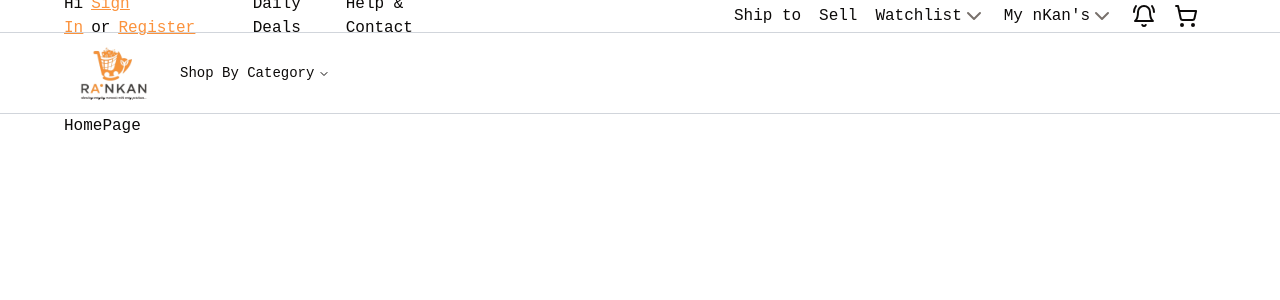
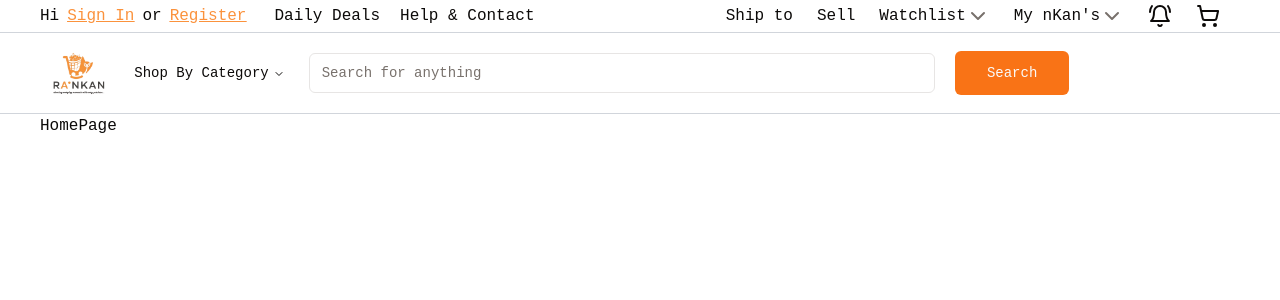
Before and after one commit to olartbaraq/ra-nkan-frontend, a Next.js app: page / in a window 1280 px wide. Shown: the top 300 px of the page. Built offline with nearby package versions, Linux system fonts and the light colour scheme; a web font is replaced by a local one.

Commit message:
Update Advert, MaxWidthWrapper, and Navbar components

```diff
--- a/components/Advert.tsx
+++ b/components/Advert.tsx
@@ -21,11 +21,10 @@ import { MY_NKANS } from "@/utils/textdata/my_nkan"
 const Advert = () => {
   return (
     <div className="border-b border-gray-300">
-        <MaxWidthWrapper  className="py-1">
-            <div className="flex flex-row justify-between h-6 min-w-full">
-            <div className="flex flex-row justify-between items-center w-[400px]">
-                <div>
-                    <h4>Hi
+        <MaxWidthWrapper className="py-1">
+            <div className="flex flex-row justify-between h-6 w-full">
+                <div className="flex flex-row justify-normal space-x-5 items-center w-full">
+                        <div>Hi
                             <span className="text-orange-400 underline mx-2">
                                 <Link href={'/login'}>Sign In</Link>
                             </span>
@@ -33,14 +32,13 @@ const Advert = () => {
                             <span className="text-orange-400 underline mx-2">
                                 <Link href={'/login'}>Register</Link>
                             </span>
-                    </h4>
                         </div>
                     <h4 className="no-underline hover:underline"><Link href={'/login'}>Daily Deals</Link></h4>
 
                     <h4 className="no-underline hover:underline"><Link href={'/login'}>Help & Contact</Link></h4>
                 </div>
 
-            <div className="flex flex-row justify-evenly items-center w-[500px]">
+                <div className="flex flex-row justify-normal space-x-6 w-3/4">
 
                     <h4 className="no-underline hover:underline">
                         <Link href={'/login'}>Ship to</Link>
@@ -51,7 +49,7 @@ const Advert = () => {
                     </h4>
 
                     <h4 className="no-underline hover:underline">
-                    <Link href={'/login'}>
+                        {/* <Link href={'/login'}> */}
                             <div className="flex flex-row items-center justify-start">
                                 <HoverCard>
                                     <HoverCardTrigger>
@@ -64,11 +62,11 @@ const Advert = () => {
                                 <ChevronDown className={cn("h-6 w-6 transition-all text-muted-foreground"
                                 )}/>
                             </div>
-                    </Link>
+                        {/* </Link> */}
                     </h4>
 
                     <h4 className="no-underline hover:underline">
-                    <Link href={'/login'}>
+                        {/* <Link href={'/login'}> */}
                             <div className="flex flex-row items-center justify-start">
                                 <HoverCard>
                                     <HoverCardTrigger>
@@ -88,10 +86,9 @@ const Advert = () => {
                                         }
                                     </HoverCardContent>
                                 </HoverCard>
-                            <ChevronDown className={cn("h-6 w-6 transition-all text-muted-foreground"
-                            )}/>
+                                <ChevronDown className={cn("h-6 w-6 transition-all text-muted-foreground")}/>
                             </div>
-                    </Link>
+                        {/* </Link> */}
                     </h4>
 
                     <BellRing />
--- a/components/MaxWidthWrapper.tsx
+++ b/components/MaxWidthWrapper.tsx
@@ -3,7 +3,7 @@ import { ReactNode } from "react"
 
 const MaxWidthWrapper = ({children, className} : {children: ReactNode, className? : string}) => {
     return (
-        <div className={cn("mx-auto w-full max-w-screen-xl px-2.5 md:px-16", className)}>
+        <div className={cn("mx-auto max-w-full px-10", className)}>
             {children}
         </div>
     )
--- a/components/Navbar.tsx
+++ b/components/Navbar.tsx
@@ -1,5 +1,5 @@
 "use client"
-import * as React from "react"
+import React, {useState} from "react"
 import { cn } from "@/lib/utils"
 import { MaxWidthWrapper } from '@/other-components'
 import Image from 'next/image'
@@ -9,8 +9,12 @@ import {
     NavigationMenu, NavigationMenuContent, NavigationMenuIndicator,
     NavigationMenuItem, NavigationMenuLink, NavigationMenuList,
     NavigationMenuTrigger,NavigationMenuViewport } from "@/components/ui/navigation-menu"
+import { PRODUCT_CATEGORIES } from "@/utils/textdata/category"
+import { Button, buttonVariants } from "@/components/ui/button"
+import { Input } from "@/components/ui/input"
 
-import { PRODUCT_CATEGORIES } from "@/utils/textdata/category"
+
+
 
 const ListItem = React.forwardRef<
   React.ElementRef<"a">,
@@ -40,12 +44,18 @@ ListItem.displayName = "ListItem"
 
 
 const Navbar = () => {
+
+  const [search, setsearch] = useState("")
+
+  const SearchProducts = () => {
+    console.log(search)
+  }
     return (
         <MaxWidthWrapper className="border-b border-gray-300">
-            <div className='flex flex-row items-center justify-start h-20 min-w-full'>
+            <div className='hidden sm:flex flex-row items-center justify-between h-20 w-full'>
 
                 <div className='ml-4 lg:ml-0'>
-                    <Link href='/'><Image src={SiteLogo} alt="Ra'Nkan Logo" width={100} height={100}/></Link>
+                  <Link href='/'><Image src={SiteLogo} alt="Ra'Nkan Logo" width={100} height={100} priority={true}/></Link>
                 </div>
 
                 <NavigationMenu>
@@ -53,7 +63,7 @@ const Navbar = () => {
                         <NavigationMenuItem>
                             <NavigationMenuTrigger>Shop By Category</NavigationMenuTrigger>
                                 <NavigationMenuContent>
-                                    <ul className="grid w-[700px] gap-3 p-4 md:w-[800px] md:grid-cols-5 lg:w-[950px] ">
+                                    <ul className="grid w-[700px] gap-3 p-4 md:max-w-full md:grid-cols-5 lg:max-w-full ">
                                         {PRODUCT_CATEGORIES.map((category) => (
                                             <ListItem
                                             key={category.label}
@@ -74,6 +84,11 @@ const Navbar = () => {
                             </NavigationMenuItem>
                         </NavigationMenuList>
                 </NavigationMenu>
+
+                <div className="flex w-full items-center space-x-5">
+                  <Input className=" ml-2 w-2/3" type="search" onChange={(e) => setsearch(e.target.value)} placeholder="Search for anything" />
+                  <Button onClick={SearchProducts} className={cn(buttonVariants({variant: 'default', size: "lg"}))} type="submit">Search</Button>
+                </div>
             </div>
         </MaxWidthWrapper>
     )
--- /dev/null
+++ b/components/ui/input.tsx
@@ -0,0 +1,25 @@
+import * as React from "react"
+
+import { cn } from "@/lib/utils"
+
+export interface InputProps
+    extends React.InputHTMLAttributes<HTMLInputElement> {}
+
+const Input = React.forwardRef<HTMLInputElement, InputProps>(
+    ({ className, type, ...props }, ref) => {
+        return (
+            <input
+                type={type}
+                className={cn(
+                "flex h-10 w-full rounded-md border border-input bg-background px-3 py-2 text-sm ring-offset-background file:border-0 file:bg-transparent file:text-sm file:font-medium placeholder:text-muted-foreground focus-visible:outline-none focus-visible:ring-2 focus-visible:ring-ring focus-visible:ring-offset-2 disabled:cursor-not-allowed disabled:opacity-50",
+                className
+                )}
+                ref={ref}
+                {...props}
+            />
+        )
+    }
+)
+Input.displayName = "Input"
+
+export { Input }
```
Lines whose indentation alone changed are shown as unchanged.
